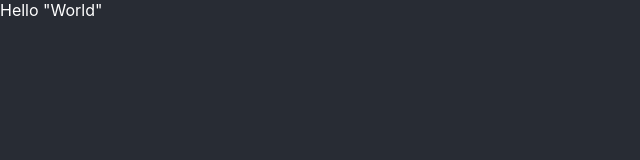
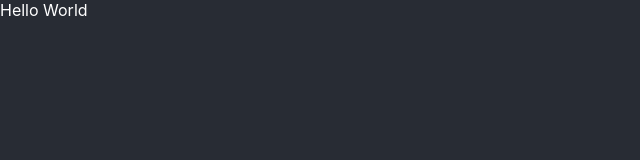
Before and after one commit to arvind-timbr/prettier-autoformat, a React (Create React App) app: page / in a window 1280 px wide. Shown: the top 160 px of the page, without its empty margins (0-640 px from the left). Built offline with nearby package versions, Linux system fonts and the light colour scheme.

Commit message:
checking husky in actino

```diff
--- a/src/App.js
+++ b/src/App.js
@@ -1,6 +1,6 @@
 import React from 'react'
 
 function App() {
-    return <div className="App">Hello "World"</div>
+    return <div className="App">Hello World</div>
 }
 export default App
```
